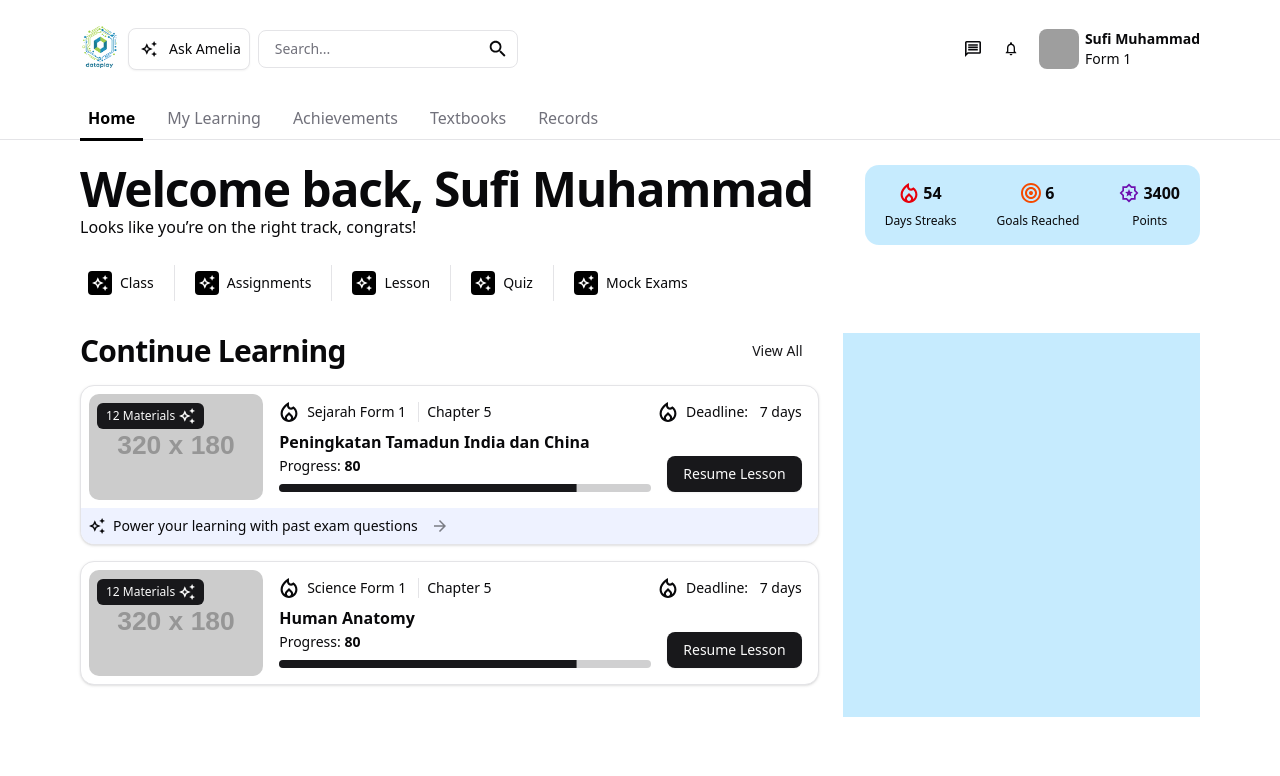
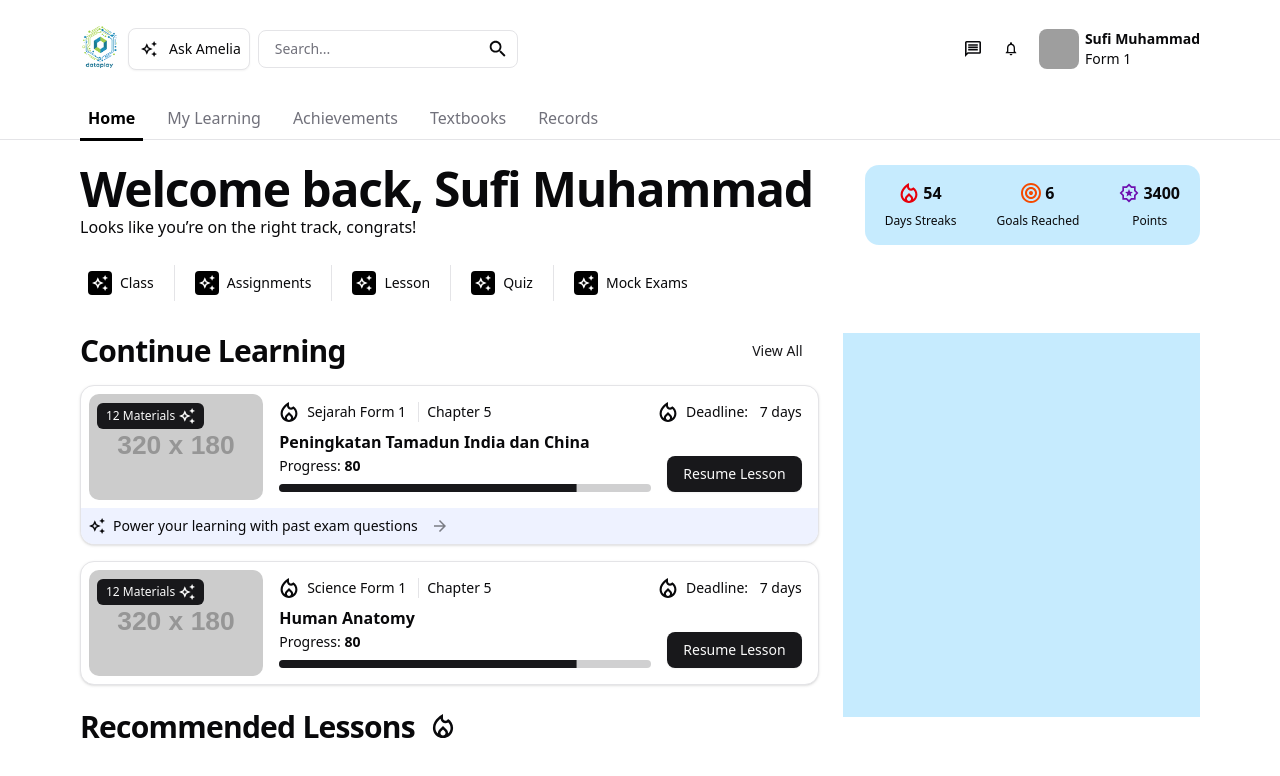
Before and after one commit to mattot-the-builder/student-360, a Next.js app: page /student in a window 1280 px wide. Shown: the top 776 px of the page. Built offline with nearby package versions, Linux system fonts and the light colour scheme; grey boxes are pictures that could not be loaded.

Commit message:
feat: added dashboard block component
refactored student page to use dashboard block component

```diff
--- a/src/app/(dashboard)/student/page.tsx
+++ b/src/app/(dashboard)/student/page.tsx
@@ -1,4 +1,5 @@
 import CustomIcon, { iconNames } from "@/components/shared/CustomIcon";
+import DashboardBlock, { DashboardBlockHeader } from "@/components/shared/DashboardBlock";
 import PageHeader, { PageHeaderSummaryCardContainer, PageHeaderTopContainer, SummaryCard } from "@/components/shared/PageHeader"
 import ResponsiveSection from "@/components/shared/ResponsiveSection"
 import { TypographyH1, TypographyH2, TypographyP } from "@/components/shared/Typography"
@@ -133,8 +134,9 @@ export default function StudentHome() {
                     </div>
                 </PageHeader>
                 <div className="grid gap-6 sm:grid-cols-3">
-                    <div className="space-y-4 sm:col-span-2">
-                        <div className="flex justify-between items-center">
+                    <div className="space-y-6 sm:col-span-2">
+                        <DashboardBlock>
+                            <DashboardBlockHeader>
                                 <TypographyH2>
                                     Continue Learning
                                 </TypographyH2>
@@ -143,7 +145,7 @@ export default function StudentHome() {
                                 >
                                     View All
                                 </Button>
-                        </div>
+                            </DashboardBlockHeader>
                             {continueLearningLessons.map((lesson, index) => (
                                 <BigLessonCard
                                     key={index}
@@ -151,8 +153,16 @@ export default function StudentHome() {
                                     progress={80}
                                     aiSuggestionText={index === 0 ? "Power your learning with past exam questions" : undefined}
                                 />
-
                             ))}
+                        </DashboardBlock>
+                        <DashboardBlock>
+                            <DashboardBlockHeader>
+                                <TypographyH2>
+                                    Recommended Lessons
+                                    <CustomIcon name="fire" className="ml-4" />
+                                </TypographyH2>
+                            </DashboardBlockHeader>
+                        </DashboardBlock>
                     </div>
                     <div>
                         <div className="w-full h-96 bg-sky-200/80"></div>
--- /dev/null
+++ b/src/components/shared/DashboardBlock.tsx
@@ -0,0 +1,23 @@
+export function DashboardBlockHeader({
+    children
+}: {
+    children?: React.ReactNode
+}) {
+    return (
+        <div className="flex justify-between items-center">
+            {children}
+        </div>
+    )
+}
+
+export default function DashboardBlock({
+    children
+}: {
+    children?: React.ReactNode
+}) {
+    return (
+        <div className="space-y-4">
+            {children}
+        </div>
+    )
+}
```
Lines whose indentation alone changed are shown as unchanged.
